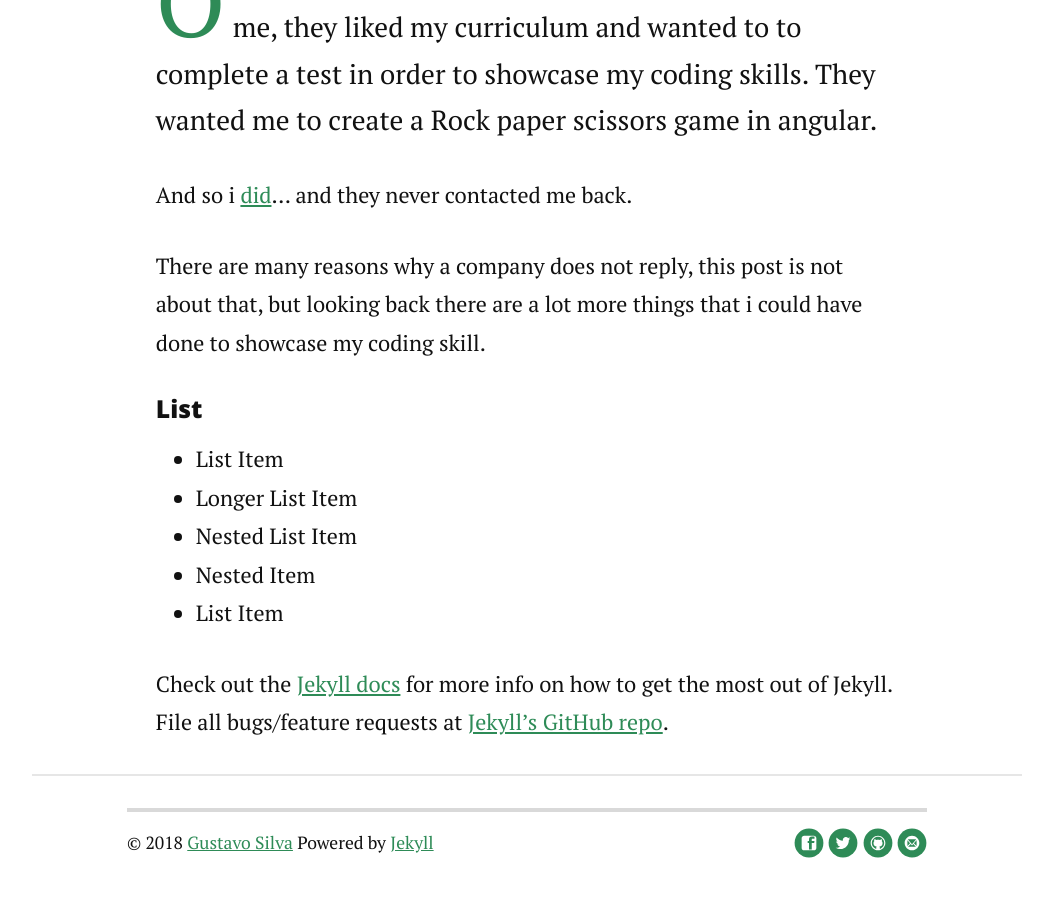
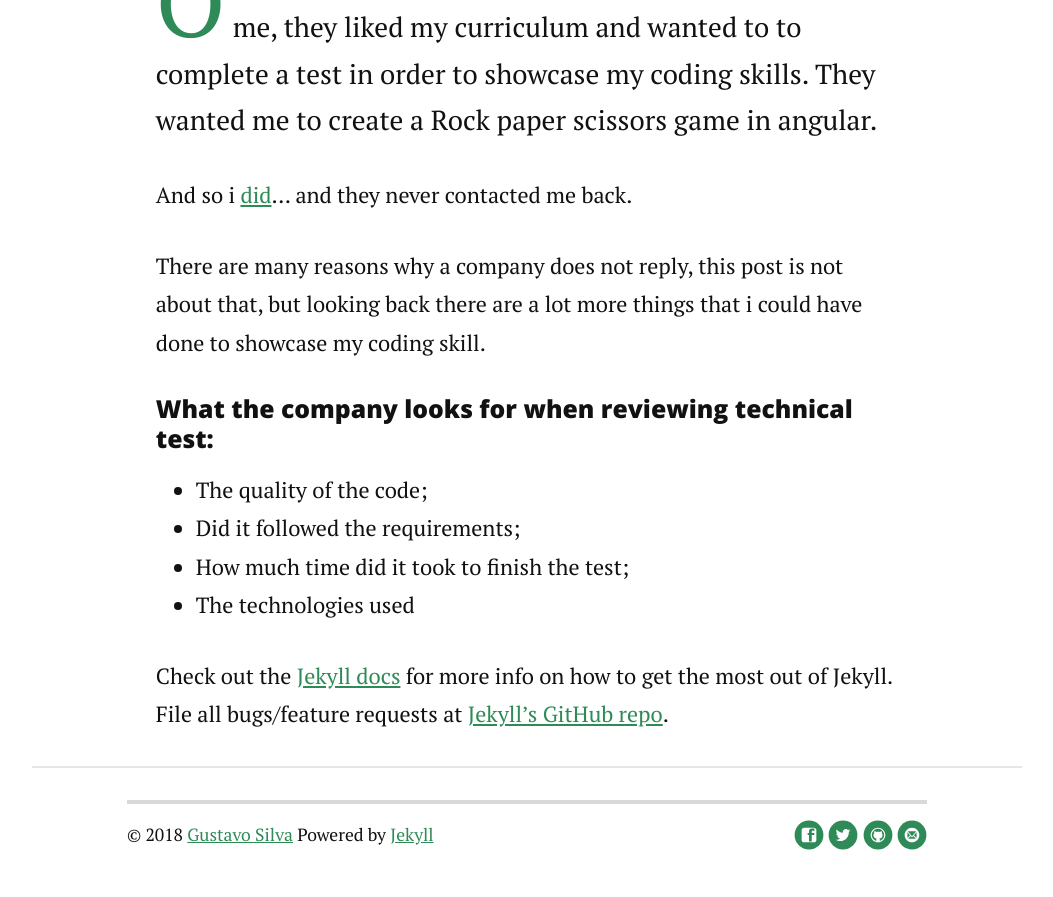
Before and after one commit to GustavoRSSilva/gustavorssilva.github.io, a Jekyll site: the page built from _posts/2017-12-31-react-rock-paper-scissors.markdown, in a window 1280 px wide and 900 px high, scrolled down 630 px. Shown: the top 897 px of the window, without its empty margins (113-1166 px from the left). Built offline with Jekyll 4.4.1, drawn with Linux system fonts in a browser that asks for light colours; nearby versions of some CDN libraries.

Commit message:
[new] added the what companies look for

```diff
--- a/_posts/2017-12-31-react-rock-paper-scissors.markdown
+++ b/_posts/2017-12-31-react-rock-paper-scissors.markdown
@@ -10,12 +10,12 @@ And so i <a href="https://github.com/GustavoRSSilva/rock-paper-scissors-the-game
 
 There are many reasons why a company does not reply, this post is not about that, but looking back there are a lot more things that i could have done to showcase my coding skill.
 
-#### List
-* List Item
-* Longer List Item
-* Nested List Item
-* Nested Item
-* List Item
+#### What the company looks for when reviewing technical test:
+* The quality of the code;
+* Did it followed the requirements;
+* How much time did it took to finish the test;
+* The technologies used
+
 
 {% highlight javascript %}
 
```
